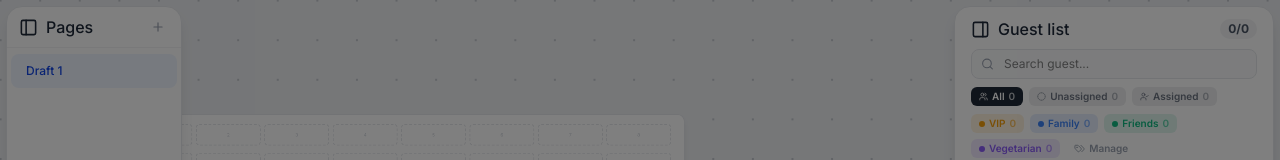
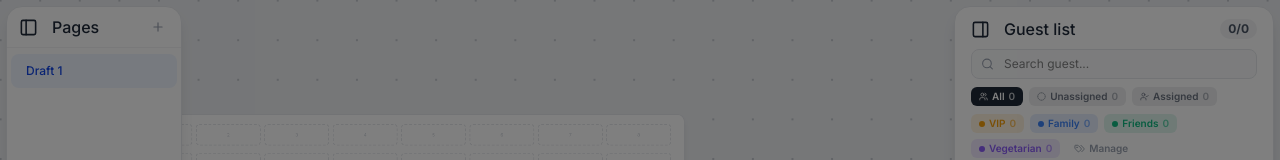
Before and after one commit to nazariodili/Tables-management, a React (Vite) app: page / in a window 1280 px wide. Shown: the top 160 px of the page. Built offline with nearby package versions, Linux system fonts and the light colour scheme.

Commit message:
Sidebar titles: icon-to-label gap 14px
Co-Authored-By: Claude Opus 4.8 <noreply@anthropic.com>

```diff
--- a/src/app/App.tsx
+++ b/src/app/App.tsx
@@ -833,7 +833,7 @@ function SidebarToggle({ label, side, open, onToggle, variant }: {
     <button onClick={onToggle} title={open ? `Hide ${label}` : `Show ${label}`}
       className={variant === "floating"
         ? "h-11 px-4 flex items-center gap-2.5 bg-white rounded-xl shadow-md border border-gray-200 text-gray-600 hover:text-gray-900 hover:bg-gray-50 transition-colors"
-        : "flex items-center gap-2 text-gray-800 hover:text-gray-900 transition-colors min-w-0"}>
+        : "flex items-center gap-3.5 text-gray-800 hover:text-gray-900 transition-colors min-w-0"}>
       {iconFirst ? <>{icon}{text}</> : <>{text}{icon}</>}
     </button>
   );
```
